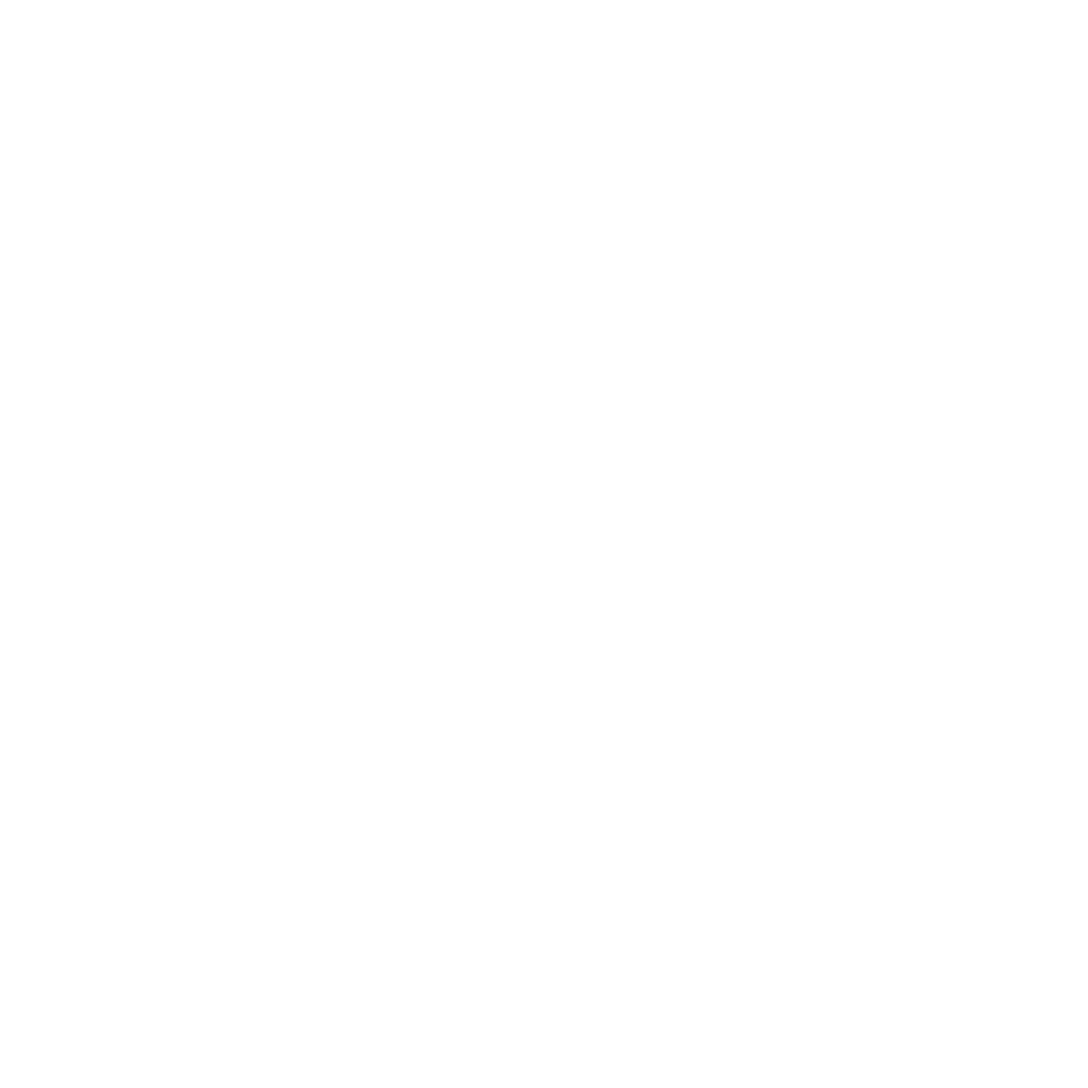
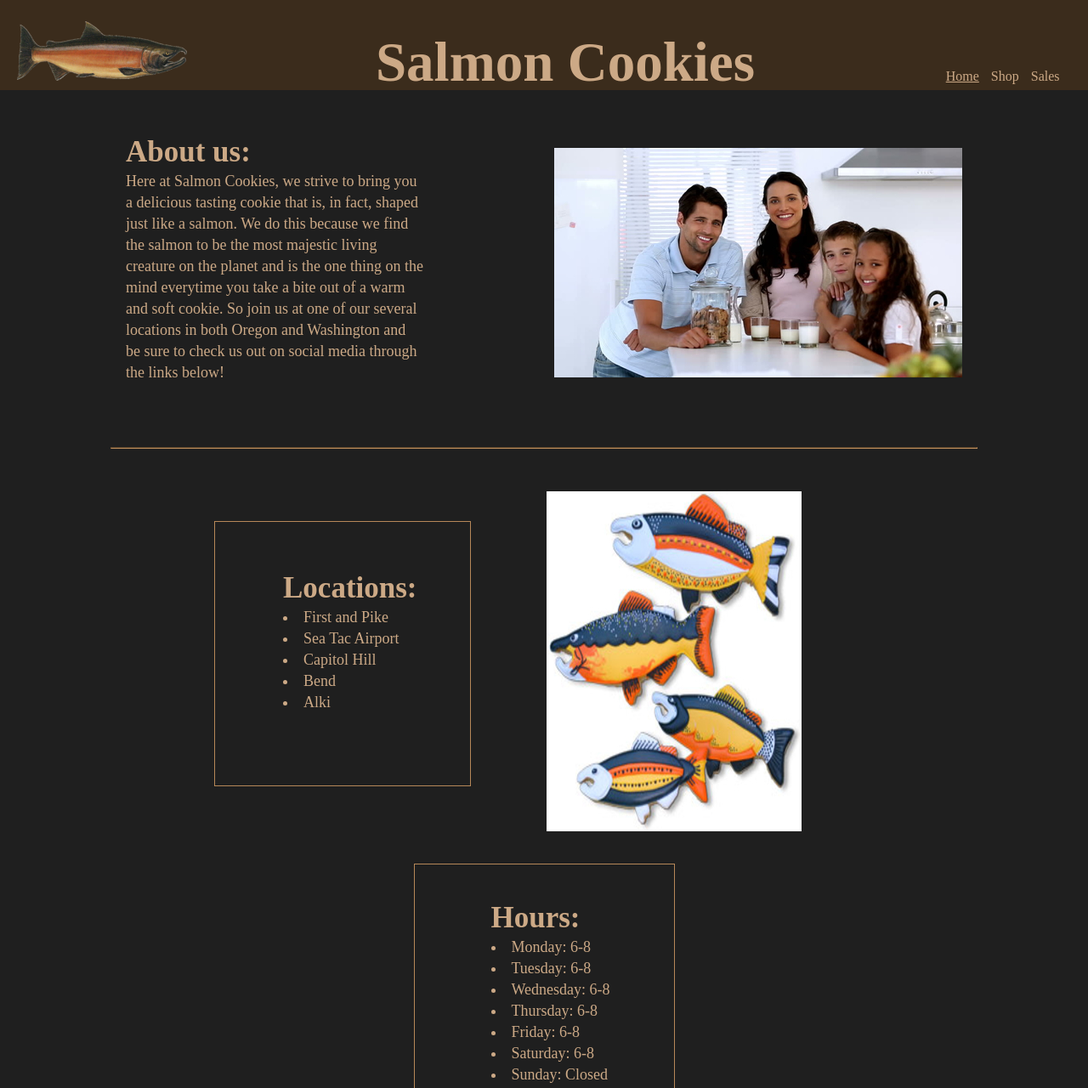
Before and after one commit to MichaelChapman305/cookie-stand, a plain HTML site: page index.html in a window 1280 px wide. Shown: the top 1280 px of the page at 85% size. Before the commit the page ends 800 px from the top, so only its background shows below. Drawn offline with Linux system fonts and the light colour scheme.

Commit message:
Several Major Changes:
Add home.css, shop.css, shop.js and shop.html to project

Add a shop page with header, footer, and shop listings

Add functionality to shop.js to render merchandise cards on page

Style shop page

Add images to website

Style home page and sales page

```diff
--- /dev/null
+++ b/css/home.css
@@ -0,0 +1,167 @@
+#container {
+  color: #cca986;
+  background-color: #1f1f1f;
+  display: grid;
+  grid-template-columns: 125px 400px auto 400px 125px;
+  grid-template-rows: repeat(auto, 3);
+  grid-gap: 5px;
+  grid-template-areas:
+    "header header header header header"
+    ". main main main ."
+    "footer footer footer footer footer";
+}
+
+a {
+  text-decoration: none;
+  color: none;
+  color: #cca986;
+}
+
+#selected {
+  text-decoration: underline;
+}
+
+header {
+  grid-area: header;
+  background-color: gray;
+  color: white;
+  text-align: center;
+  background-color: #3b2c1c;
+}
+
+header img {
+  display: inline-block;
+  margin-top: 25px;
+  align-self: center;
+}
+
+h1 {
+  display: inline-block;
+  font-size: 65px;
+  text-align: center;
+  font-weight: bold;
+  margin-left: 17%;
+  margin-right: 17%;
+  color: #cca986;
+}
+
+header nav {
+  display: inline-block;
+  width: 150px;
+  color: #cca986;
+}
+
+header nav ul li:hover {
+  cursor: pointer;
+  color: #685542;
+}
+
+.navList {
+  display: inline;
+  margin-right: 10px;
+}
+
+#bodyContainer {
+  grid-area: main;
+  margin-top: 50px;
+}
+
+#upperBody {
+  text-align: center;
+  margin-bottom: 50px;
+}
+
+#upperBody article {
+  display: inline-block;
+  width: 350px;
+  margin-right: 150px;
+  text-align: left;
+}
+
+h3 {
+  font-size: 35px;
+  font-weight: bold;
+  margin-bottom: 5px;
+}
+
+#upperBody article p {
+  font-size: 18px;
+  margin-bottom: 25px;
+  line-height: 25px;
+}
+
+#upperBody figure {
+  display: inline-block;
+  justify-content: center;
+}
+
+#lowerBody {
+  text-align: center;
+  vertical-align: middle;
+  margin-top: 50px;
+}
+
+#lowerBody article {
+  display: inline-block;
+  text-align: left;
+  border: 1px solid #B68858;
+  vertical-align: top;
+  margin-top: 35px;
+}
+
+#lowerBody figure {
+  display: inline-block;
+  margin-right: 85px;
+  margin-left: 85px;
+}
+
+#locations {
+  width: 220px;
+  height: 250px;
+  padding-top: 60px;
+  padding-left: 80px;
+}
+
+#hours {
+  width: 215px;
+  height: 270px;
+  padding-top: 45px;
+  padding-left: 90px;
+}
+
+#locationList, #hoursList {
+  list-style-type: disc;
+  list-style-position: inside;
+  font-size: 18px;
+  line-height: 25px;
+}
+
+footer {
+  grid-area: footer;
+  margin-top: 50px;
+  height: 100px;
+  text-align: center;
+  background-color: #3b2c1c;
+}
+
+footer div {
+  margin-top: 25px;
+}
+
+#middleImage {
+  margin-right: 55px;
+  margin-left: 55px;
+}
+
+.social {
+  width: 50px;
+  height: 50px;
+}
+
+.social:hover {
+  cursor: pointer;
+}
+
+hr {
+  border-color: #B68858;
+}
--- /dev/null
+++ b/css/shop.css
@@ -0,0 +1,125 @@
+body {
+  background-color: #1f1f1f;
+}
+
+#container {
+  height: 100%;
+}
+
+header {
+  background-color: gray;
+  color: white;
+  text-align: center;
+  background-color: #3b2c1c;
+}
+
+header img {
+  display: inline-block;
+  margin-top: 25px;
+  align-self: center;
+}
+
+h1 {
+  display: inline-block;
+  font-size: 65px;
+  text-align: center;
+  font-weight: bold;
+  margin-left: 17%;
+  margin-right: 17%;
+  color: #cca986;
+}
+
+header nav {
+  display: inline-block;
+  width: 150px;
+  color: #cca986;
+}
+
+header nav ul li:hover {
+  cursor: pointer;
+  color: #685542;
+}
+
+.navList {
+  display: inline;
+  margin-right: 10px;
+}
+
+a {
+  text-decoration: none;
+  color: none;
+  color: #cca986;
+}
+
+#selected {
+  text-decoration: underline;
+}
+
+#merchandise {
+  display: flex;
+  flex-direction: row;
+  flex-wrap: wrap;
+  justify-content: space-around;
+  margin-right: 25px;
+  margin-left: 25px;
+}
+
+ .shopItem {
+  display: inline-block;
+  width: 300px;
+  height: 350px;
+  margin-top: 50px;
+  text-align: center;
+  background-color: rgb(243, 242, 242);
+  border-radius: 15px;
+  box-shadow: 0 2px 4px rgba(0, 0, 0, 0.1);
+}
+
+.shopItem img {
+  margin-top: 10px;
+  margin-bottom: 15px;
+}
+
+.shopItem h3 {
+  font-size: 25px;
+  margin-bottom: 10px;
+}
+
+.shopItem p {
+  text-align: left;
+  margin-left: 20px;
+  margin-right: 20px;
+  margin-bottom: 15px;
+  font-size: 18px;
+}
+
+.price {
+  font-weight: bold;
+}
+
+footer {
+  position:absolute;
+  bottom:0;
+  height: 100px;
+  width: 100%;
+  text-align: center;
+  background-color: #3b2c1c;
+}
+
+footer div {
+  margin-top: 25px;
+}
+
+#middleImage {
+  margin-right: 55px;
+  margin-left: 55px;
+}
+
+.social {
+  width: 50px;
+  height: 50px;
+}
+
+.social:hover {
+  cursor: pointer;
+}
--- a/css/styles.css
+++ b/css/styles.css
@@ -1,6 +1,55 @@
 body {
-  font-family: roboto;
   color: rgb(19, 18, 18);
+}
+
+a {
+  text-decoration: none;
+  color: none;
+  color: #cca986;
+}
+
+#selected {
+  text-decoration: underline;
+}
+
+header {
+  grid-area: header;
+  background-color: gray;
+  color: white;
+  text-align: center;
+  background-color: #3b2c1c;
+}
+
+header img {
+  display: inline-block;
+  margin-top: 25px;
+  align-self: center;
+}
+
+h1 {
+  display: inline-block;
+  font-size: 65px;
+  text-align: center;
+  font-weight: bold;
+  margin-left: 17%;
+  margin-right: 17%;
+  color: #cca986;
+}
+
+header nav {
+  display: inline-block;
+  width: 150px;
+  color: #cca986;
+}
+
+header nav ul li:hover {
+  cursor: pointer;
+  color: #685542;
+}
+
+.navList {
+  display: inline;
+  margin-right: 10px;
 }
 
 form {
--- a/index.html
+++ b/index.html
@@ -4,9 +4,72 @@
     <title>Salmon Cookies</title>
     <meta charset="utf-8">
     <link rel="stylesheet" type="text/css" href="./css/reset.css" />
-    <link rel="stylesheet" type="text/css" href="./css/styles.css" />
+    <link rel="stylesheet" type="text/css" href="./css/home.css" />
   </head>
   <body>
-
+    <div id="container">
+      <header>
+        <img src="./images/salmon.png" />
+        <h1>Salmon Cookies</h1>
+        <nav>
+          <ul>
+            <a href="./index.html"><li id="selected" class="navList">Home</li></a>
+            <a href="./shop.html"><li class="navList">Shop</li></a>
+            <a href="./sales.html"><li class="navList">Sales</li></a>
+          </ul>
+        </nav>
+      </header>
+       <section id="bodyContainer">
+        <section id="upperBody">
+          <article>
+            <h3>About us:</h3>
+            <p>
+              Here at Salmon Cookies, we strive to bring you a delicious tasting cookie that is, in fact, shaped just like a salmon.
+              We do this because we find the salmon to be the most majestic living creature on the planet and is the one thing on the mind
+              everytime you take a bite out of a warm and soft cookie. So join us at one of our several locations in both Oregon and
+              Washington and be sure to check us out on social media through the links below!
+            </p>
+          </article>
+          <figure>
+            <img src="./images/family.jpg" />
+          </figure>
+        </section>
+        <hr></hr>
+        <section id="lowerBody">
+          <article id="locations">
+            <h3>Locations:</h3>
+            <ul id="locationList">
+              <li><a href="https://www.google.com/maps/place/Seattle,+WA/@47.6129432,-122.482147,11z/data=!3m1!4b1!4m5!3m4!1s0x5490102c93e83355:0x102565466944d59a!8m2!3d47.6062095!4d-122.3320708">First and Pike</a></li>
+              <li><a href="https://www.google.com/maps/place/Seattle-Tacoma+International+Airport/@47.4502499,-122.3110052,17z/data=!3m1!4b1!4m5!3m4!1s0x5490435542eafefd:0x99d3d9c4c7dc37b7!8m2!3d47.4502499!4d-122.3088165">Sea Tac Airport</a></li>
+              <li><a href="https://www.google.com/maps/place/Capitol+Hill,+Seattle,+WA/@47.6278632,-122.3333217,14z/data=!3m1!4b1!4m5!3m4!1s0x5490152857c86161:0xef487dc6bbc25185!8m2!3d47.625305!4d-122.3221835">Capitol Hill</a></li>
+              <li><a href="https://www.google.com/maps/place/Bend,+OR/@44.0611151,-121.3846841,12z/data=!3m1!4b1!4m5!3m4!1s0x54b8c0ffa5d3d251:0x1088e7acc720d1b4!8m2!3d44.0581728!4d-121.3153096">Bend</a></li>
+              <li><a href="https://www.google.com/maps/place/Alki,+Seattle,+WA+98116/@47.5768687,-122.4171479,14z/data=!3m1!4b1!4m5!3m4!1s0x54904089f02ed333:0x9aed4b8c925151c0!8m2!3d47.5754629!4d-122.4106578">Alki</a></li>
+            </ul>
+          </article>
+          <figure>
+            <img src="./images/fish.jpg" />
+          </figure>
+          <article id="hours">
+            <h3>Hours:</h3>
+            <ul id="hoursList">
+              <li>Monday: 6-8</li>
+              <li>Tuesday: 6-8</li>
+              <li>Wednesday: 6-8</li>
+              <li>Thursday: 6-8</li>
+              <li>Friday: 6-8</li>
+              <li>Saturday: 6-8</li>
+              <li>Sunday: Closed</li>
+            </ul>
+          </article>
+        </section>
+      </section>
+      <footer>
+        <div>
+          <img class="social" src="./images/linkedin.svg" />
+          <img class="social" id="middleImage" src="./images/facebook.svg" />
+          <img class="social" src="./images/mail.svg" />
+        </div>
+      </footer>
+    </div>
   </body>
 </html>
--- a/js/app.js
+++ b/js/app.js
@@ -26,6 +26,10 @@ function createDataTable() {
 
   let emptySpace = document.createElement('th');
   tr.appendChild(emptySpace);
+
+  let img = document.createElement('img');
+  img.setAttribute('src', '../images/chinook.jpg');
+  emptySpace.appendChild(img);
 
   // Loop through hoursArr to create headers in thead
   for (let i = 0; i < hoursArr.length; i++) {
@@ -130,6 +134,8 @@ let handleAddLocation = function(event) {
   let target = event.target;
   let objectName = target.location.value.replace(/[' ']/g, '').toLowerCase();
 
+  // First and Pike
+
   objectName = new STORE_DATA(target.location.value, target.maxCust.value, target.minCust.value, target.avgCookies.value);
   LOCATIONS.push(objectName);
 
```
Also changed, not shown: js/shop.js (added, +50 -0 lines), sales.html (+11 -1 lines), shop.html (added, +34 -0 lines), images/chinook.jpg (added), images/cutter.jpg (added), images/facebook.svg (added), images/family.jpg (added), images/fish.jpg (added), images/frosted-cookie.jpg (added), images/linkedin.svg (added), images/mail.svg (added), images/salmon.png (added), images/shirt.jpg (added).
